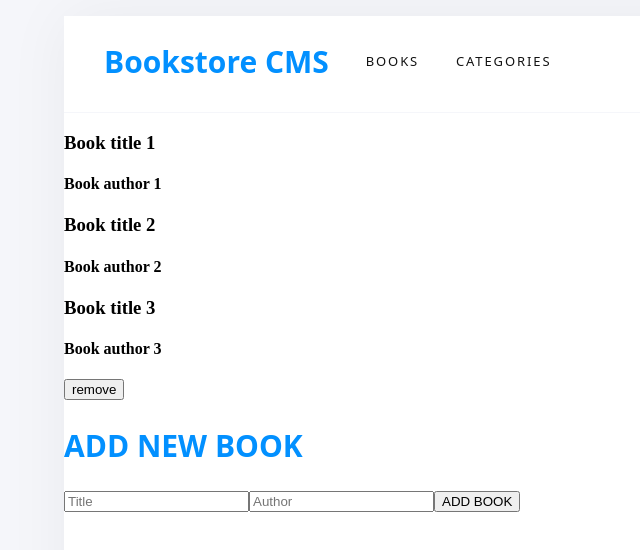
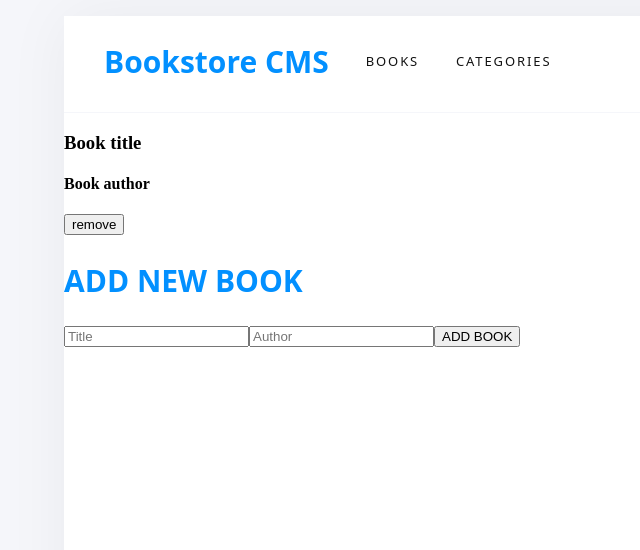
Before and after one commit to TaiwoEnoch/BookStore-App, a React (Create React App) app: page / in a window 1280 px wide. Shown: the top 550 px of the page, without its empty margins (0-640 px from the left). Built offline with nearby package versions, Linux system fonts and the light colour scheme.

Commit message:
Make some changes in book.js file

```diff
--- a/src/components/Book.js
+++ b/src/components/Book.js
@@ -1,41 +1,20 @@
 import React from 'react';
 import PropTypes from 'prop-types';
 
-const Book = ({ books }) => (
+const Book = ({ title, author }) => (
   <>
-    {books.map((book) => (
-      <div key={book.id}>
-        <h3>{book.title}</h3>
-        <h4>{book.author}</h4>
-      </div>
-    ))}
+    <h3>{title}</h3>
+    <h4>{author}</h4>
   </>
 );
 
 Book.propTypes = {
-  books: PropTypes.arrayOf(
-    PropTypes.shape({
-      id: PropTypes.number.isRequired,
-      title: PropTypes.string.isRequired,
-      author: PropTypes.string.isRequired,
-    }),
-  ),
+  title: PropTypes.string,
+  author: PropTypes.string,
 };
 
 Book.defaultProps = {
-  books: [],
+  title: '',
+  author: '',
 };
-
-const booksData = [
-  { id: 1, title: 'Book title 1', author: 'Book author 1' },
-  { id: 2, title: 'Book title 2', author: 'Book author 2' },
-  { id: 3, title: 'Book title 3', author: 'Book author 3' },
-];
-
-const Books = () => (
-  <div>
-    <Book books={booksData} />
-  </div>
-);
-
-export default Books;
+export default Book;
```
